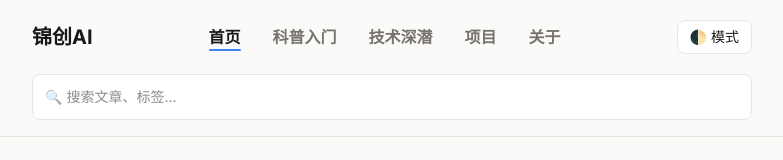
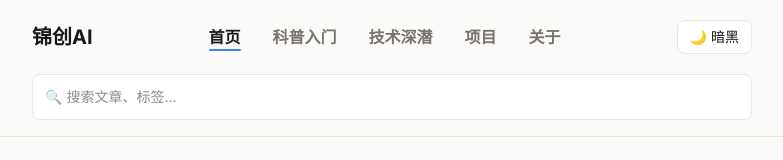
Before and after one commit to LiuCzj/jinc-ai-nextjs, a Next.js app: page / in a window 1280 px wide. Shown: the top 160 px of the page, without its empty margins (248-1031 px from the left). Built offline with nearby package versions, Linux system fonts and the light colour scheme.

Commit message:
fix theme toggle

```diff
--- a/components/theme-toggle.tsx
+++ b/components/theme-toggle.tsx
@@ -1,25 +1,34 @@
-'use client';
+"use client";
 
-import { useTheme } from 'next-themes';
-import { useEffect, useState } from 'react';
+import { useTheme } from "next-themes";
+import { useEffect, useState } from "react";
 
 export default function ThemeToggle() {
   const { resolvedTheme, setTheme } = useTheme();
+  // mounted 状态可以确保只在客户端渲染图标，避免水合不匹配
   const [mounted, setMounted] = useState(false);
 
   useEffect(() => setMounted(true), []);
 
   if (!mounted) {
-    return <div className="w-16 h-9" />;
+    // 还没挂载时，显示一个占位按钮，防止布局跳动
+    return (
+      <button
+        className="w-16 h-9 rounded-lg border border-border bg-card"
+        aria-label="切换暗色模式"
+      />
+    );
   }
 
   return (
     <button
-      onClick={() => setTheme(resolvedTheme === 'dark' ? 'light' : 'dark')}
+      onClick={() =>
+        setTheme(resolvedTheme === "dark" ? "light" : "dark")
+      }
       className="bg-card border border-border text-foreground px-3 py-1.5 rounded-lg text-sm cursor-pointer transition hover:bg-secondary"
       aria-label="切换暗色模式"
     >
-      🌓 模式
+      {resolvedTheme === "dark" ? "☀️ 明亮" : "🌙 暗黑"}
     </button>
   );
 }
```
